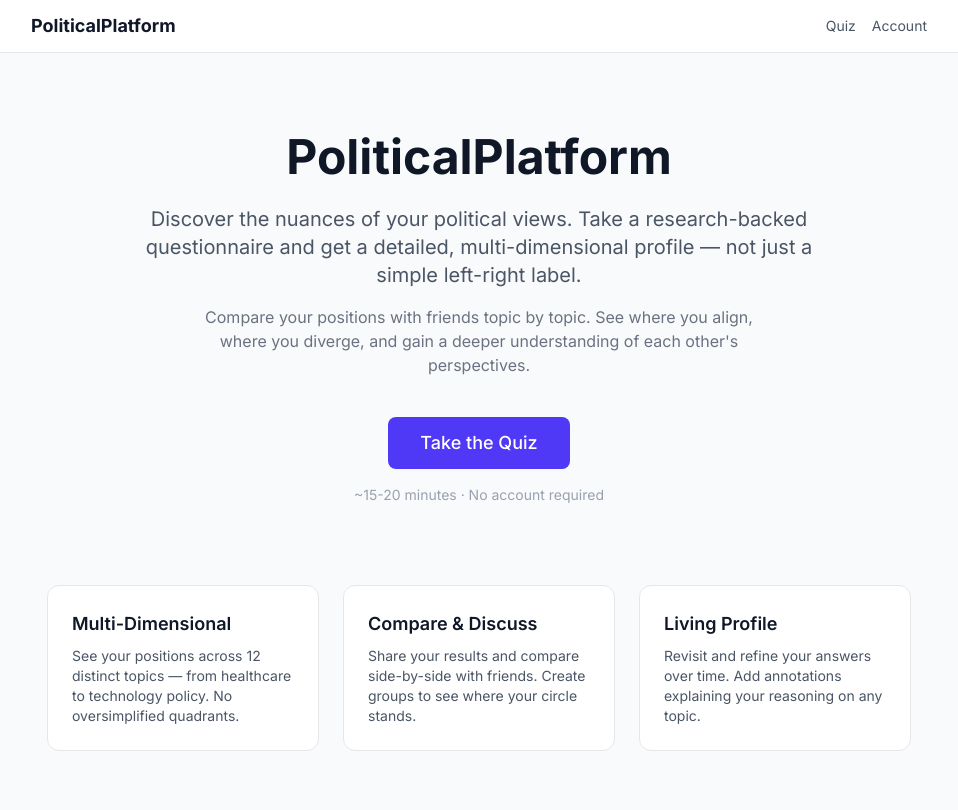
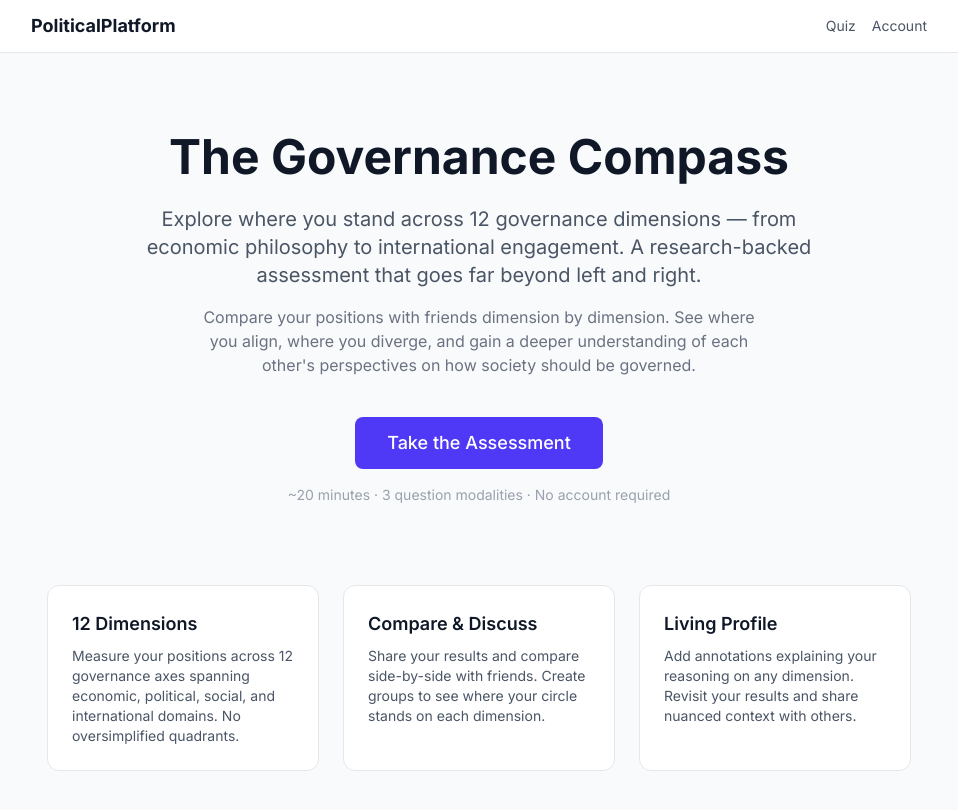
Before and after one commit to WrongerSandwich/governance-compass, a Next.js app: page / in a window 1280 px wide. Shown: the top 810 px of the page, without its empty margins (161-1119 px from the left). Built offline with nearby package versions, Linux system fonts and the light colour scheme.

Commit message:
feat: update landing page for The Governance Compass

```diff
--- a/src/app/page.tsx
+++ b/src/app/page.tsx
@@ -5,26 +5,26 @@ export default function Home() {
     <main className="min-h-screen bg-gray-50">
       <div className="max-w-4xl mx-auto px-4 py-20 text-center">
         <h1 className="text-5xl font-bold text-gray-900 mb-6">
-          PoliticalPlatform
+          The Governance Compass
         </h1>
         <p className="text-xl text-gray-600 mb-4 max-w-2xl mx-auto">
-          Discover the nuances of your political views. Take a research-backed
-          questionnaire and get a detailed, multi-dimensional profile — not
-          just a simple left-right label.
+          Explore where you stand across 12 governance dimensions — from
+          economic philosophy to international engagement. A research-backed
+          assessment that goes far beyond left and right.
         </p>
         <p className="text-gray-500 mb-10 max-w-xl mx-auto">
-          Compare your positions with friends topic by topic. See where you
-          align, where you diverge, and gain a deeper understanding of each
-          other&apos;s perspectives.
+          Compare your positions with friends dimension by dimension. See where
+          you align, where you diverge, and gain a deeper understanding of each
+          other&apos;s perspectives on how society should be governed.
         </p>
         <Link
           href="/quiz"
           className="inline-block bg-indigo-600 text-white py-3 px-8 rounded-lg text-lg font-medium hover:bg-indigo-700 transition-colors"
         >
-          Take the Quiz
+          Take the Assessment
         </Link>
         <p className="mt-4 text-sm text-gray-400">
-          ~15-20 minutes &middot; No account required
+          ~20 minutes &middot; 3 question modalities &middot; No account required
         </p>
       </div>
 
@@ -32,20 +32,21 @@ export default function Home() {
         <div className="grid md:grid-cols-3 gap-6">
           <div className="bg-white rounded-xl border border-gray-200 p-6">
             <h3 className="text-lg font-semibold text-gray-900 mb-2">
-              Multi-Dimensional
+              12 Dimensions
             </h3>
             <p className="text-gray-600 text-sm">
-              See your positions across 12 distinct topics — from healthcare to
-              technology policy. No oversimplified quadrants.
+              Measure your positions across 12 governance axes spanning
+              economic, political, social, and international domains. No
+              oversimplified quadrants.
             </p>
           </div>
           <div className="bg-white rounded-xl border border-gray-200 p-6">
             <h3 className="text-lg font-semibold text-gray-900 mb-2">
-              Compare & Discuss
+              Compare &amp; Discuss
             </h3>
             <p className="text-gray-600 text-sm">
               Share your results and compare side-by-side with friends. Create
-              groups to see where your circle stands.
+              groups to see where your circle stands on each dimension.
             </p>
           </div>
           <div className="bg-white rounded-xl border border-gray-200 p-6">
@@ -53,8 +54,8 @@ export default function Home() {
               Living Profile
             </h3>
             <p className="text-gray-600 text-sm">
-              Revisit and refine your answers over time. Add annotations
-              explaining your reasoning on any topic.
+              Add annotations explaining your reasoning on any dimension.
+              Revisit your results and share nuanced context with others.
             </p>
           </div>
         </div>
```
